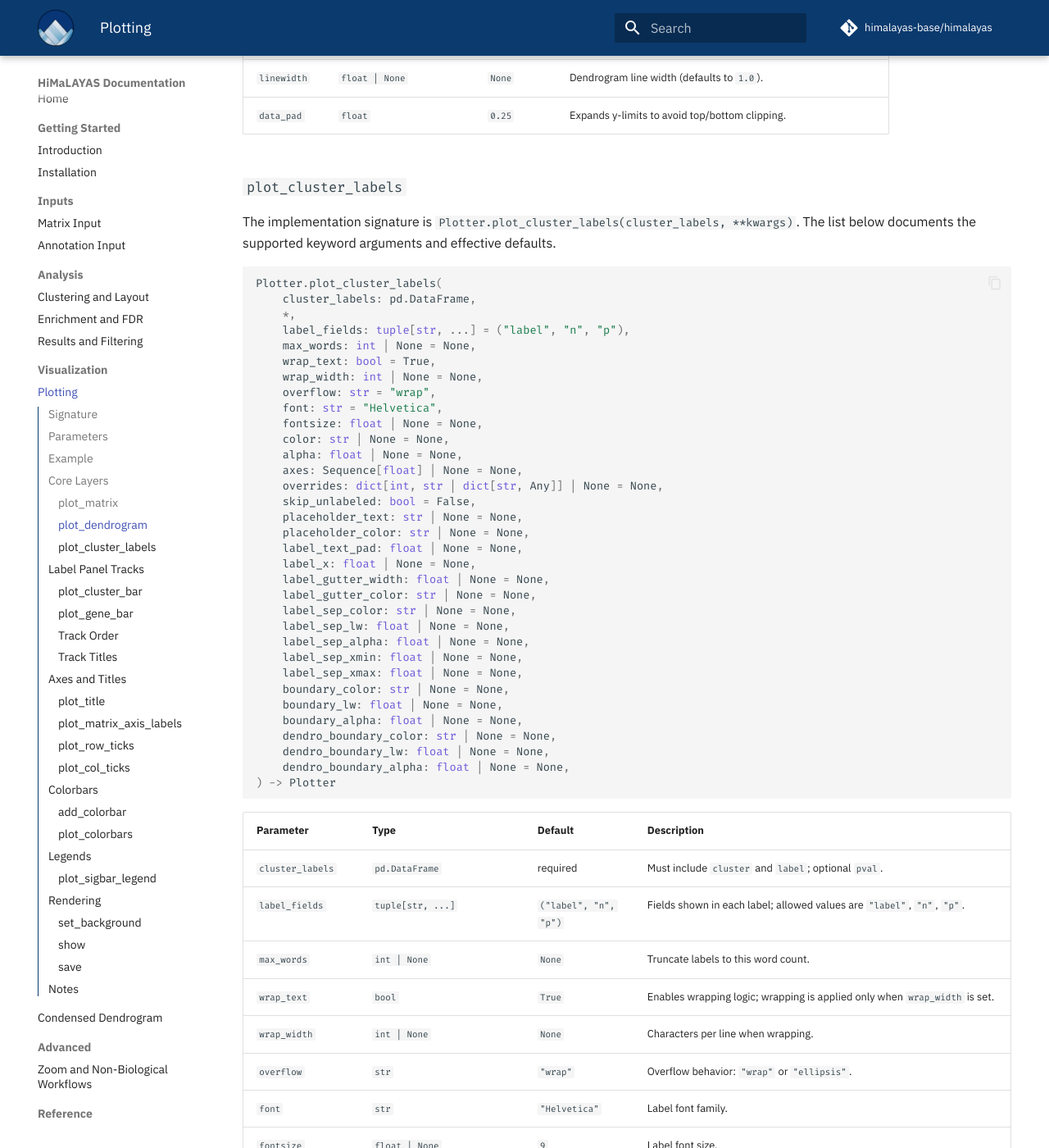
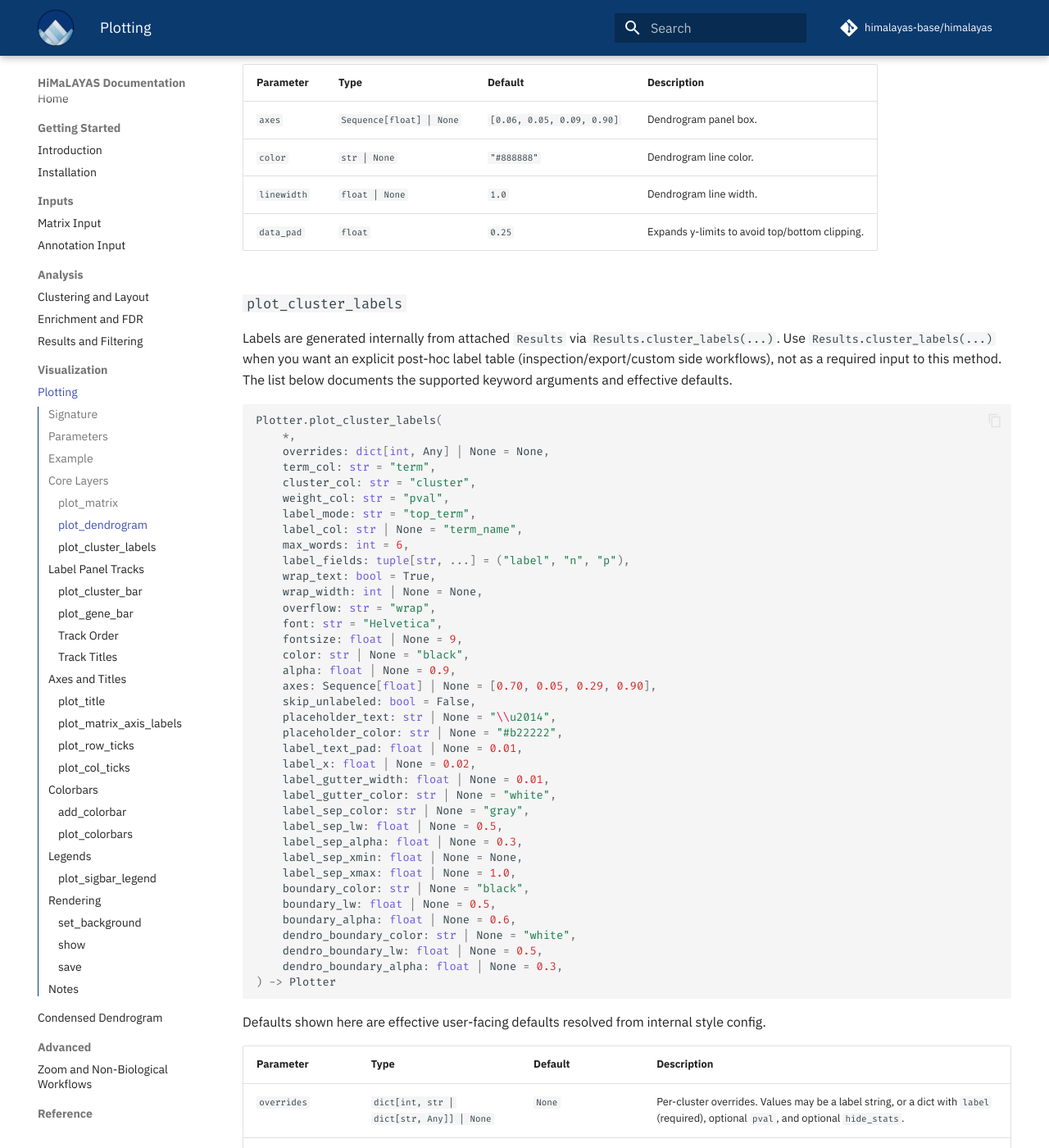
Before and after one commit to himalayas-base/himalayas-docs, an MkDocs documentation site: the page built from docs/7_plotting.md, in a window 1280 px wide and 1400 px high, scrolled down 2971 px. Shown: the whole window at 82% size. Built offline with MkDocs 1.6.1 and Material for MkDocs 9.7.7, drawn with Linux system fonts in a browser that asks for light colours; comment, search, counter and statistics services are not loaded; some of the changed text lies outside the part shown.

````diff
--- a/docs/7_plotting.md
+++ b/docs/7_plotting.md
@@ -20,6 +20,8 @@ Plotter(results: Results) -> Plotter
 from matplotlib.colors import Normalize
 from himalayas.plot import Plotter
 
+cluster_labels = results.cluster_labels(label_mode="top_term")
+
 plotter = (
     Plotter(results)
     .set_background(color="white")
@@ -28,7 +30,6 @@ plotter = (
     .plot_matrix(cmap="RdBu_r", center=0, vmin=-vlim, vmax=vlim, outer_lw=0)
     .plot_matrix_axis_labels(xlabel="Gene", ylabel="Gene", fontsize=16)
     .plot_cluster_labels(
-        cluster_labels,
         label_fields=("label", "p"),
         wrap_text=True,
         wrap_width=40,
@@ -97,8 +98,8 @@ Plotter.plot_matrix(
 | `outer_lw` | `float` | `1.2` | Outer border width. |
 | `outer_color` | `str` | `"black"` | Outer border color. |
 | `gutter_color` | `str | None` | `None` | Mask color for edge artifacts in the matrix panel. |
-| `figsize` | `tuple[float, float] | None` | `None` | Override figure size (defaults to `(9, 7)`). |
-| `subplots_adjust` | `dict[str, float] | None` | `None` | Figure margins (defaults to `left=0.15`, `right=0.70`, `bottom=0.05`, `top=0.95`). |
+| `figsize` | `tuple[float, float] | None` | `(9, 7)` | Figure size override. |
+| `subplots_adjust` | `dict[str, float] | None` | `{"left": 0.15, "right": 0.70, "bottom": 0.05, "top": 0.95}` | Figure margins override. |
 
 Use `center` for diverging color scales and `vmin`/`vmax` for explicit limits.
 
@@ -116,57 +117,69 @@ Plotter.plot_dendrogram(
 
 | Parameter | Type | Default | Description |
 | --- | --- | --- | --- |
-| `axes` | `Sequence[float] | None` | `None` | Dendrogram panel box (defaults to `[0.06, 0.05, 0.09, 0.90]`). |
-| `color` | `str | None` | `None` | Dendrogram line color (defaults to `"#888888"`). |
-| `linewidth` | `float | None` | `None` | Dendrogram line width (defaults to `1.0`). |
+| `axes` | `Sequence[float] | None` | `[0.06, 0.05, 0.09, 0.90]` | Dendrogram panel box. |
+| `color` | `str | None` | `"#888888"` | Dendrogram line color. |
+| `linewidth` | `float | None` | `1.0` | Dendrogram line width. |
 | `data_pad` | `float` | `0.25` | Expands y-limits to avoid top/bottom clipping. |
 
 ### `plot_cluster_labels`
 
-The implementation signature is `Plotter.plot_cluster_labels(cluster_labels, **kwargs)`.
+Labels are generated internally from attached `Results` via `Results.cluster_labels(...)`.
+Use `Results.cluster_labels(...)` when you want an explicit post-hoc label table (inspection/export/custom side workflows), not as a required input to this method.
 The list below documents the supported keyword arguments and effective defaults.
 
 ```python
 Plotter.plot_cluster_labels(
-    cluster_labels: pd.DataFrame,
     *,
+    overrides: dict[int, Any] | None = None,
+    term_col: str = "term",
+    cluster_col: str = "cluster",
+    weight_col: str = "pval",
+    label_mode: str = "top_term",
+    label_col: str | None = "term_name",
+    max_words: int = 6,
     label_fields: tuple[str, ...] = ("label", "n", "p"),
-    max_words: int | None = None,
     wrap_text: bool = True,
     wrap_width: int | None = None,
     overflow: str = "wrap",
     font: str = "Helvetica",
-    fontsize: float | None = None,
-    color: str | None = None,
-    alpha: float | None = None,
-    axes: Sequence[float] | None = None,
-    overrides: dict[int, str | dict[str, Any]] | None = None,
+    fontsize: float | None = 9,
+    color: str | None = "black",
+    alpha: float | None = 0.9,
+    axes: Sequence[float] | None = [0.70, 0.05, 0.29, 0.90],
     skip_unlabeled: bool = False,
-    placeholder_text: str | None = None,
-    placeholder_color: str | None = None,
-    label_text_pad: float | None = None,
-    label_x: float | None = None,
-    label_gutter_width: float | None = None,
-    label_gutter_color: str | None = None,
-    label_sep_color: str | None = None,
-    label_sep_lw: float | None = None,
-    label_sep_alpha: float | None = None,
+    placeholder_text: str | None = "\\u2014",
+    placeholder_color: str | None = "#b22222",
+    label_text_pad: float | None = 0.01,
+    label_x: float | None = 0.02,
+    label_gutter_width: float | None = 0.01,
+    label_gutter_color: str | None = "white",
+    label_sep_color: str | None = "gray",
+    label_sep_lw: float | None = 0.5,
+    label_sep_alpha: float | None = 0.3,
     label_sep_xmin: float | None = None,
-    label_sep_xmax: float | None = None,
-    boundary_color: str | None = None,
-    boundary_lw: float | None = None,
-    boundary_alpha: float | None = None,
-    dendro_boundary_color: str | None = None,
-    dendro_boundary_lw: float | None = None,
-    dendro_boundary_alpha: float | None = None,
+    label_sep_xmax: float | None = 1.0,
+    boundary_color: str | None = "black",
+    boundary_lw: float | None = 0.5,
+    boundary_alpha: float | None = 0.6,
+    dendro_boundary_color: str | None = "white",
+    dendro_boundary_lw: float | None = 0.5,
+    dendro_boundary_alpha: float | None = 0.3,
 ) -> Plotter
 ```
 
+Defaults shown here are effective user-facing defaults resolved from internal style config.
+
 | Parameter | Type | Default | Description |
 | --- | --- | --- | --- |
-| `cluster_labels` | `pd.DataFrame` | required | Must include `cluster` and `label`; optional `pval`. |
+| `overrides` | `dict[int, str | dict[str, Any]] | None` | `None` | Per-cluster overrides. Values may be a label string, or a dict with `label` (required), optional `pval`, and optional `hide_stats`. |
+| `term_col` | `str` | `"term"` | Term id column used during internal label generation. |
+| `cluster_col` | `str` | `"cluster"` | Cluster id column used during internal label generation. |
+| `weight_col` | `str` | `"pval"` | Weight/p-value column used during internal label generation. |
+| `label_mode` | `str` | `"top_term"` | One of `"top_term"` or `"compressed"` for internal label generation. |
+| `label_col` | `str | None` | `"term_name"` | Optional display-name column for internal label generation. |
+| `max_words` | `int` | `6` | Max words used by internal `"compressed"` label generation. |
 | `label_fields` | `tuple[str, ...]` | `("label", "n", "p")` | Fields shown in each label; allowed values are `"label"`, `"n"`, `"p"`. |
-| `max_words` | `int | None` | `None` | Truncate labels to this word count. |
 | `wrap_text` | `bool` | `True` | Enables wrapping logic; wrapping is applied only when `wrap_width` is set. |
 | `wrap_width` | `int | None` | `None` | Characters per line when wrapping. |
 | `overflow` | `str` | `"wrap"` | Overflow behavior: `"wrap"` or `"ellipsis"`. |
@@ -174,32 +187,32 @@ Plotter.plot_cluster_labels(
 | `fontsize` | `float | None` | `9` | Label font size. |
 | `color` | `str | None` | `"black"` | Label text color. |
 | `alpha` | `float | None` | `0.9` | Label text alpha (`0.6` for placeholders). |
-| `axes` | `Sequence[float] | None` | `None` | Label panel box (defaults to `[0.70, 0.05, 0.29, 0.90]`). |
-| `overrides` | `dict[int, str | dict[str, Any]] | None` | `None` | Per-cluster overrides. Values may be a label string, or a dict with `label` (required), optional `pval`, and optional `hide_stats`. |
+| `axes` | `Sequence[float] | None` | `[0.70, 0.05, 0.29, 0.90]` | Label panel box. |
 | `skip_unlabeled` | `bool` | `False` | Skip clusters with no label. |
-| `placeholder_text` | `str | None` | `None` | Placeholder label (defaults to `"\\u2014"`). |
-| `placeholder_color` | `str | None` | `None` | Placeholder color (defaults to `"#b22222"`). |
-| `label_text_pad` | `float | None` | `None` | Padding between tracks and text (defaults to `0.01`). |
-| `label_x` | `float | None` | `None` | Left offset for label tracks (defaults to `0.02`). |
-| `label_gutter_width` | `float | None` | `None` | Gutter width between matrix and labels (defaults to `0.01`). |
-| `label_gutter_color` | `str | None` | `None` | Gutter color (defaults to `"white"`). |
-| `label_sep_color` | `str | None` | `None` | Separator line color (defaults to `"gray"`). |
-| `label_sep_lw` | `float | None` | `None` | Separator line width (defaults to `0.5`). |
-| `label_sep_alpha` | `float | None` | `None` | Separator line alpha (defaults to `0.3`). |
-| `label_sep_xmin` | `float | None` | `None` | Separator start x position (auto if `None`). |
-| `label_sep_xmax` | `float | None` | `None` | Separator end x position (auto if `None`). |
-| `boundary_color` | `str | None` | `None` | Cluster boundary color in matrix (defaults to `"black"`). |
-| `boundary_lw` | `float | None` | `None` | Cluster boundary line width in matrix (defaults to `0.5`). |
-| `boundary_alpha` | `float | None` | `None` | Cluster boundary alpha in matrix (defaults to `0.6`). |
-| `dendro_boundary_color` | `str | None` | `None` | Cluster boundary color in dendrogram (defaults to `"white"`). |
-| `dendro_boundary_lw` | `float | None` | `None` | Dendrogram boundary line width (defaults to `0.5`). |
-| `dendro_boundary_alpha` | `float | None` | `None` | Dendrogram boundary alpha (defaults to `0.3`). |
+| `placeholder_text` | `str | None` | `"\\u2014"` | Placeholder label for unlabeled clusters. |
+| `placeholder_color` | `str | None` | `"#b22222"` | Placeholder text color. |
+| `label_text_pad` | `float | None` | `0.01` | Padding between tracks and text. |
+| `label_x` | `float | None` | `0.02` | Left offset for label tracks. |
+| `label_gutter_width` | `float | None` | `0.01` | Gutter width between matrix and labels. |
+| `label_gutter_color` | `str | None` | `"white"` | Gutter color. |
+| `label_sep_color` | `str | None` | `"gray"` | Separator line color. |
+| `label_sep_lw` | `float | None` | `0.5` | Separator line width. |
+| `label_sep_alpha` | `float | None` | `0.3` | Separator line alpha. |
+| `label_sep_xmin` | `float | None` | `auto (label_text_x)` | Separator start x position. |
+| `label_sep_xmax` | `float | None` | `1.0` | Separator end x position. |
+| `boundary_color` | `str | None` | `"black"` | Cluster boundary color in matrix. |
+| `boundary_lw` | `float | None` | `0.5` | Cluster boundary line width in matrix. |
+| `boundary_alpha` | `float | None` | `0.6` | Cluster boundary alpha in matrix. |
+| `dendro_boundary_color` | `str | None` | `"white"` | Cluster boundary color in dendrogram. |
+| `dendro_boundary_lw` | `float | None` | `0.5` | Dendrogram boundary line width. |
+| `dendro_boundary_alpha` | `float | None` | `0.3` | Dendrogram boundary alpha. |
 
 Use `overrides` to edit or hide labels per cluster and the `label_*` options to tune gutter and spacing.
 
 Behavior notes:
 
-- `n` is derived from cluster sizes in the attached layout (not from `cluster_labels` input columns).
+- Labels are always generated from the attached `Results` object.
+- `n` is derived from cluster sizes in the attached layout.
 - `label_fields` values outside `{ "label", "n", "p" }` raise `ValueError`.
 - Dict-style `overrides` entries require a non-empty `label`.
 - If `skip_unlabeled=True`, clusters without labels are omitted instead of receiving placeholder text.
@@ -232,7 +245,7 @@ Plotter.plot_cluster_bar(
 | `name` | `str` | required | Track name used for ordering. |
 | `values` | `dict[int, float | None]` / `pd.Series` / `pd.DataFrame` | required | Cluster values; DataFrame uses `cluster_col`/`pval_col`. |
 | `kind` | `str` | `"pvalue"` | Only `"pvalue"` is supported. |
-| `width` | `float | None` | `None` | Track width (defaults to `0.015`). |
+| `width` | `float | None` | `0.015` | Track width. |
 | `left_pad` | `float` | `0.0` | Left padding in the label panel. |
 | `right_pad` | `float` | `0.0` | Right padding in the label panel. |
 | `cmap` | `str | Colormap` | `"YlOrBr"` | Colormap name or instance. |
@@ -272,9 +285,9 @@ Plotter.plot_gene_bar(
 | `cmap` | `str` | `"viridis"` | Colormap for continuous mode. |
 | `vmin` | `float | None` | `None` | Minimum for continuous mode normalization. |
 | `vmax` | `float | None` | `None` | Maximum for continuous mode normalization. |
-| `missing_color` | `str | None` | `None` | Missing-value color (defaults to `"#eeeeee"`). |
+| `missing_color` | `str | None` | `"#eeeeee"` | Missing-value color. |
 | `left_pad` | `float` | `0.0` | Left padding in the label panel. |
-| `width` | `float | None` | `None` | Track width (defaults to `0.012`). |
+| `width` | `float | None` | `0.012` | Track width. |
 | `right_pad` | `float` | `0.0` | Right padding in the label panel. |
 | `name` | `str` | `"gene_bar"` | Track name used for ordering. |
 | `title` | `str | None` | `None` | Optional track title. |
@@ -288,7 +301,7 @@ Plotter.set_label_track_order(order: Sequence[str] | None = None) -> Plotter
 
 | Parameter | Type | Default | Description |
 | --- | --- | --- | --- |
-| `order` | `Sequence[str] | None` | `None` | Explicit track order. Use `None` for default order. |
+| `order` | `Sequence[str] | None` | `declaration order` | Explicit track order. |
 
 ### Track Titles
 
@@ -358,7 +371,7 @@ Plotter.plot_matrix_axis_labels(
 | `fontsize` | `float` | `12` | Axis label font size. |
 | `fontweight` | `str` | `"normal"` | Axis label font weight. |
 | `xlabel_pad` | `float` | `8` | Padding for the x-axis label. |
-| `ylabel_pad` | `float | None` | `None` | Padding between matrix and y-axis label (defaults to `0.015`). |
+| `ylabel_pad` | `float | None` | `0.015` | Padding between matrix and y-axis label. |
 | `font` | `str | None` | `None` | Font family for axis labels. |
 | `color` | `str | None` | `"black"` | Axis label color. |
 | `alpha` | `float` | `1.0` | Axis label alpha. |
@@ -377,10 +390,10 @@ Plotter.plot_row_ticks(
 
 | Parameter | Type | Default | Description |
 | --- | --- | --- | --- |
-| `labels` | `Sequence[str] | None` | `None` | Row labels; defaults to matrix index. |
+| `labels` | `Sequence[str] | None` | `matrix.df.index (ordered)` | Row labels. |
 | `position` | `str` | `"right"` | Tick side: `"left"` or `"right"`. |
 | `fontsize` | `float` | `9` | Tick label font size. |
-| `max_labels` | `int | None` | `None` | Show at most this many labels. |
+| `max_labels` | `int | None` | `all labels` | Show at most this many labels. |
 
 ### `plot_col_ticks`
 
@@ -397,11 +410,11 @@ Plotter.plot_col_ticks(
 
 | Parameter | Type | Default | Description |
 | --- | --- | --- | --- |
-| `labels` | `Sequence[str] | None` | `None` | Column labels; defaults to matrix columns. |
+| `labels` | `Sequence[str] | None` | `matrix.df.columns (ordered)` | Column labels. |
 | `position` | `str` | `"top"` | Tick side: `"top"` or `"bottom"`. |
 | `fontsize` | `float` | `9` | Tick label font size. |
 | `rotation` | `float` | `90` | Tick label rotation in degrees. |
-| `max_labels` | `int | None` | `None` | Show at most this many labels. |
+| `max_labels` | `int | None` | `all labels` | Show at most this many labels. |
 
 ## Colorbars
 
@@ -426,7 +439,7 @@ Plotter.add_colorbar(
 | `norm` | `Normalize` | required | Matplotlib normalization. |
 | `label` | `str | None` | `None` | Colorbar label. |
 | `ticks` | `Sequence[float] | None` | `None` | Tick locations. |
-| `color` | `str | None` | `None` | Tick and label color. |
+| `color` | `str | None` | `"black"` | Tick and label color. |
 
 ### `plot_colorbars`
 
@@ -451,18 +464,18 @@ Plotter.plot_colorbars(
 
 | Parameter | Type | Default | Description |
 | --- | --- | --- | --- |
-| `nrows` | `int | None` | `None` | Grid rows; inferred if `None`. |
-| `ncols` | `int | None` | `None` | Grid columns; inferred if `None`. |
+| `nrows` | `int | None` | `auto` | Grid rows. |
+| `ncols` | `int | None` | `auto` | Grid columns. |
 | `height` | `float` | `0.05` | Total colorbar strip height. |
 | `hpad` | `float` | `0.01` | Horizontal spacing between colorbars. |
 | `vpad` | `float` | `0.01` | Vertical spacing between colorbars. |
 | `gap` | `float` | `0.02` | Gap between matrix and strip. |
-| `border_color` | `str | None` | `None` | Border color (defaults to `"black"`). |
+| `border_color` | `str | None` | `"black"` | Border color. |
 | `border_width` | `float` | `0.8` | Border line width. |
 | `border_alpha` | `float` | `1.0` | Border alpha. |
-| `fontsize` | `float | None` | `None` | Tick and label font size (defaults to `9`). |
+| `fontsize` | `float | None` | `9` | Tick and label font size. |
 | `font` | `str | None` | `None` | Tick and label font family. |
-| `color` | `str | None` | `None` | Tick and label color (defaults to `"black"`). |
+| `color` | `str | None` | `"black"` | Tick and label color. |
 | `label_position` | `str` | `"below"` | Label placement: `"below"` or `"above"`. |
 
 ## Legends
@@ -483,10 +496,10 @@ Plotter.plot_sigbar_legend(
 | Parameter | Type | Default | Description |
 | --- | --- | --- | --- |
 | `axes` | `Sequence[float]` | `[0.92, 0.20, 0.015, 0.25]` | Legend box `[x0, y0, w, h]`. |
-| `sigbar_cmap` | `str | None` | `None` | Colormap for the legend (defaults to `"YlOrBr"`). |
+| `sigbar_cmap` | `str | None` | `"YlOrBr"` | Colormap for the legend. |
 | `norm` | `Normalize | None` | `None` | Normalization for `-log10(p)`. |
-| `sigbar_min_logp` | `float | None` | `None` | Lower bound for legend scale (defaults to `2.0`). |
-| `sigbar_max_logp` | `float | None` | `None` | Upper bound for legend scale (defaults to `10.0`). |
+| `sigbar_min_logp` | `float | None` | `2.0` | Lower bound for legend scale. |
+| `sigbar_max_logp` | `float | None` | `10.0` | Upper bound for legend scale. |
 
 ## Rendering
 
````
Also changed, not shown: docs/10_api_reference.md (+2 -2 lines), docs/6_results.md (+29 -18 lines), docs/8_condensed_dendrogram.md (+13 -5 lines).
